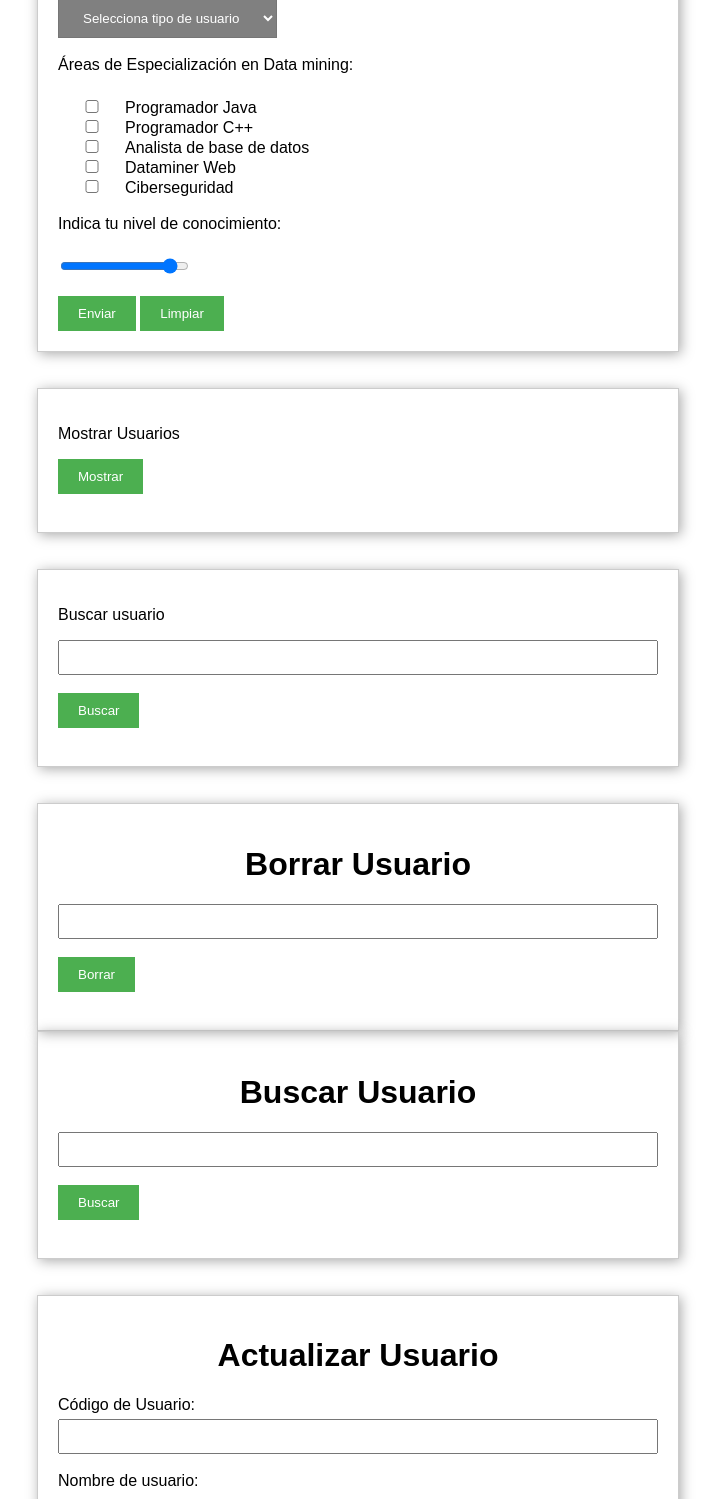
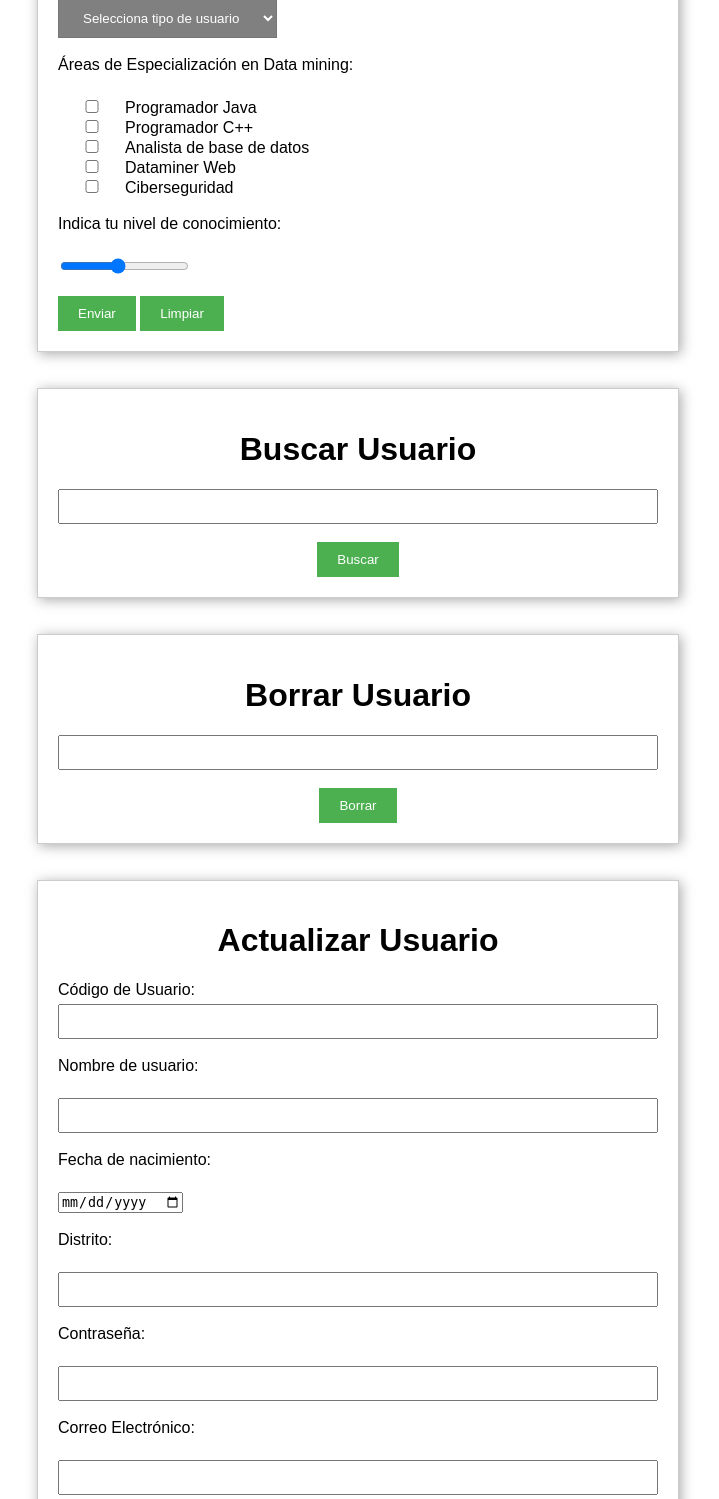
Before and after one commit to KevinSplits/Pagina-Web, a PHP site: page /Formulario_Ins.html in a window 1280 px wide. Shown: the part 792-2291 px from the top of the page, without its empty margins (282-1001 px from the left). Run offline with PHP 8.4, Linux system fonts and the light colour scheme.

Commit message:
dsaasdasd

```diff
--- a/web/EstilosPhp.css
+++ b/web/EstilosPhp.css
@@ -91,6 +91,7 @@ button[type="submit"] {
     border: none;
     padding: 10px 20px;
     cursor: pointer;
+
 }
 button[type="submit"]:hover {
     background-color: darkgray;
--- a/web/Formulario_Ins.html
+++ b/web/Formulario_Ins.html
@@ -73,38 +73,30 @@
             <input type="checkbox" name="especialidad[]" value="ciberseguridad">Ciberseguridad<br>
             <br>
             <label>Indica tu nivel de conocimiento:</label> <br>
-            <input type="range" name="conocimiento" min="0" max="10" value="9" step="1" required>
+            <input type="range" name="conocimiento" min="1" max="10" value="5" step="1" required>
             <br>
             <br>
             <input type="submit" value="Enviar">
             <input type="reset" value="Limpiar">
             <!--<button type="submit" formaction="delete.php" formmethod="post">Borrar</button>-->
         </form>
-        <br><br>
-        <form id="mostrarForm" action="CRUD.php" method="post" name="form">
-            <p>Mostrar Usuarios</p>
-            <input type="submit" value="Mostrar" /><br/><br/>
-        </form>
+
     <br><br>
         <form id="searchForm" action="select.php" method="post" name="form">
-            <p>Buscar usuario</p>
+            <center><h1>Buscar Usuario</h1></center>
             <input type="text" name="nombre" id="nombre" /><br/><br/>
-            <input type="submit" value="Buscar" /><br/><br/>
+            <center><input type="submit" value="Buscar" /></center>
         </form>
         <br><br>
         <form id="deleteForm" action="delete.php" method="post" name="form" onsubmit="return confirmarBorrado()">
             <center><h1>Borrar Usuario</h1></center>
             <input type="text" name="nombre" id="nombre" /><br/><br/>
-            <input type="submit" value="Borrar" /><br/><br/>
-        </form>
-        <form id="searchForm" action="select.php" method="post" name="form">
-            <center><h1>Buscar Usuario</h1></center>
-            <input type="text" name="nombre" id="nombre" /><br/><br/>
-            <input type="submit" value="Buscar" /><br/><br/>
+            <center><input type="submit" value="Borrar" /></center>
         </form>
 
+
         <br><br>
-           <form action="update.php" method="POST">
+           <form action="actualizar.php" method="POST">
             <center><h1>Actualizar Usuario</h1></center>
             <label for="cod_usuario">Código de Usuario:</label>
             <input type="text" id="cod_usuario" name="cod_usuario" required><br><br>
@@ -168,15 +160,15 @@
             <input type="checkbox" name="especialidad[]" value="ciberseguridad">Ciberseguridad<br>
             <br>
             <label>Indica tu nivel de conocimiento:</label> <br>
-            <input type="range" name="conocimiento" min="0" max="100" value="90" step="10" required>
+            <input type="range" name="conocimiento" min="1" max="10" value="5" step="1" required>
             <br>
             <br>
             <input type="submit" value="Actualizar">
         </form>
-        <br>
-        <form action="Crud.php">
-            <center><h1>Crear Tabla</h1></center>
-            <input type="submit" value="Mostrar Tabla">
+        <br><br>
+        <form id="mostrarForm" action="CRUD.php" method="post" name="form">
+            <center><h1>Mostrar Usuarios</h1></center>
+            <center><input type="submit" value="Mostrar" /><br/><br/></center>
         </form>
     </body>
 </html>
```
